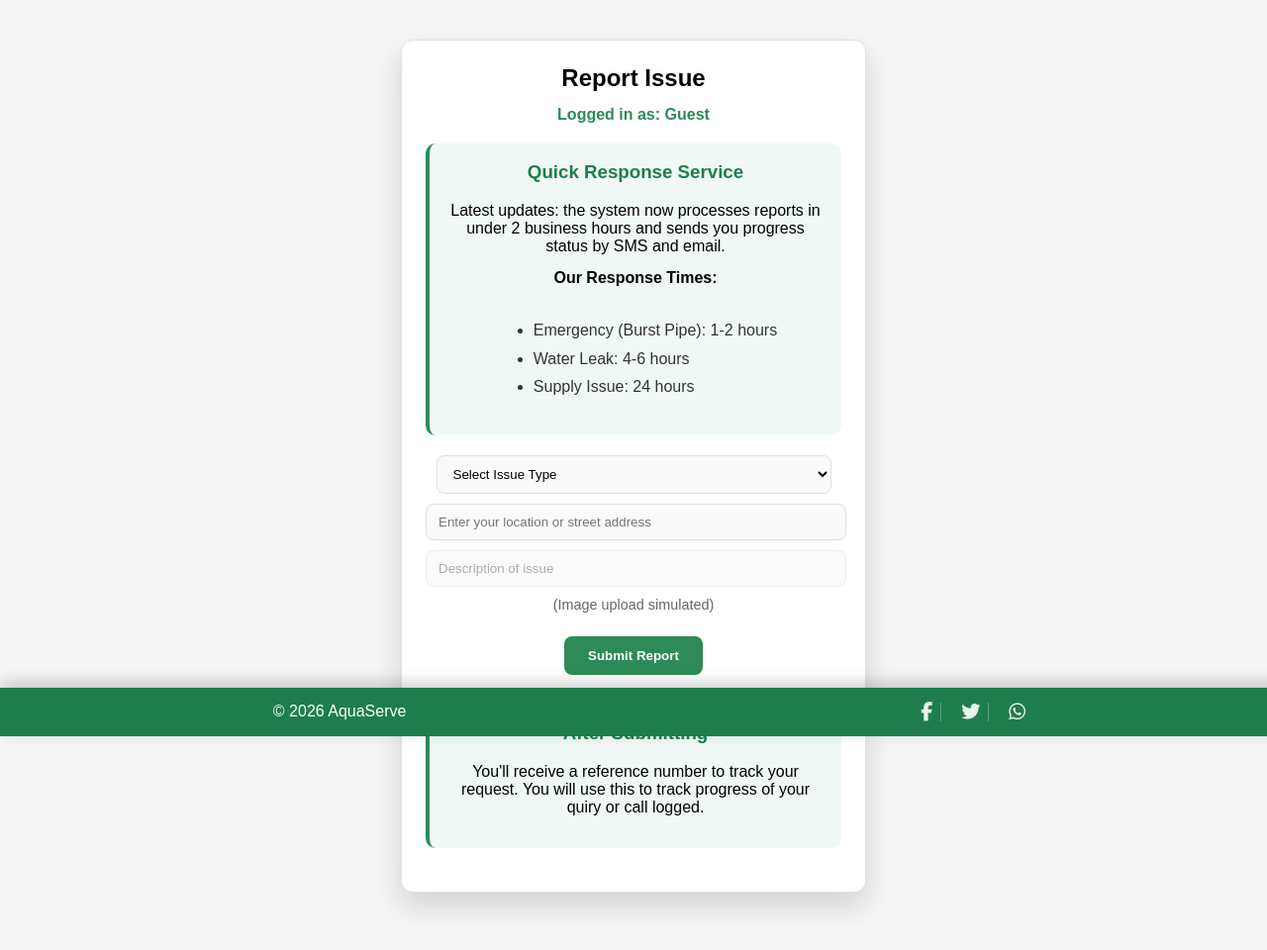
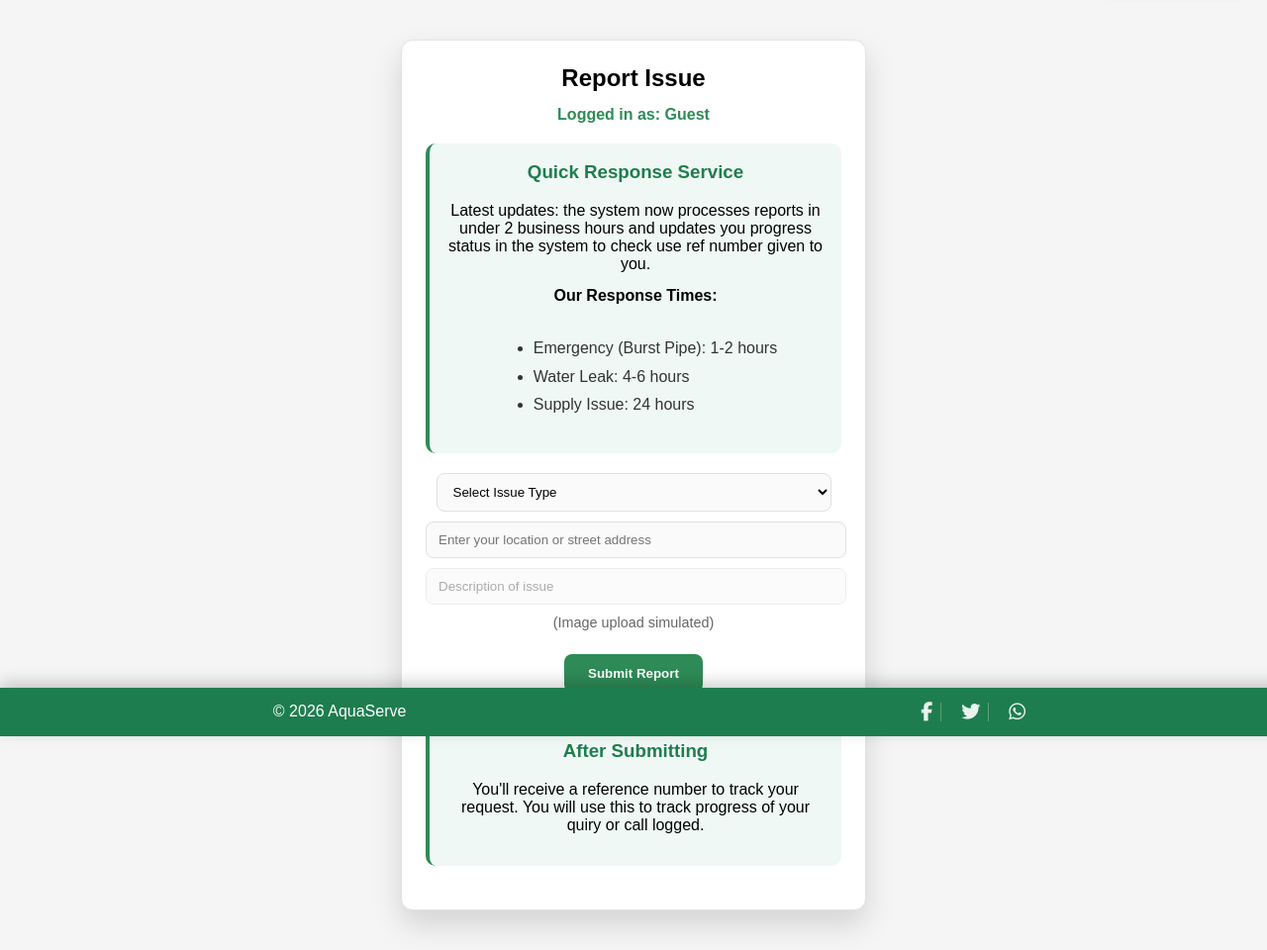
Before and after one commit to SiyaJNdzobs/aquaserve, a Django app: page /report/ in a window 1280 px wide. Shown: the part 56-1016 px from the top of the page at 99% size. Before the commit the page ends 980 px from the top, so only its background shows below. Run offline with Django 5.2, Linux system fonts and the light colour scheme.

Commit message:
Update report.html

```diff
--- a/core/templates/core/report.html
+++ b/core/templates/core/report.html
@@ -7,7 +7,7 @@
 
     <div class="service-info">
         <h3> Quick Response Service</h3>
-        <p>Latest updates: the system now processes reports in under 2 business hours and sends you progress status by SMS and email.</p>
+        <p>Latest updates: the system now processes reports in under 2 business hours and updates you progress status in the system to check use ref number given to you. </p>
         <p><strong>Our Response Times:</strong></p>
         <ul style="text-align: left; display: inline-block;">
             <li> Emergency (Burst Pipe): 1-2 hours</li>
```
